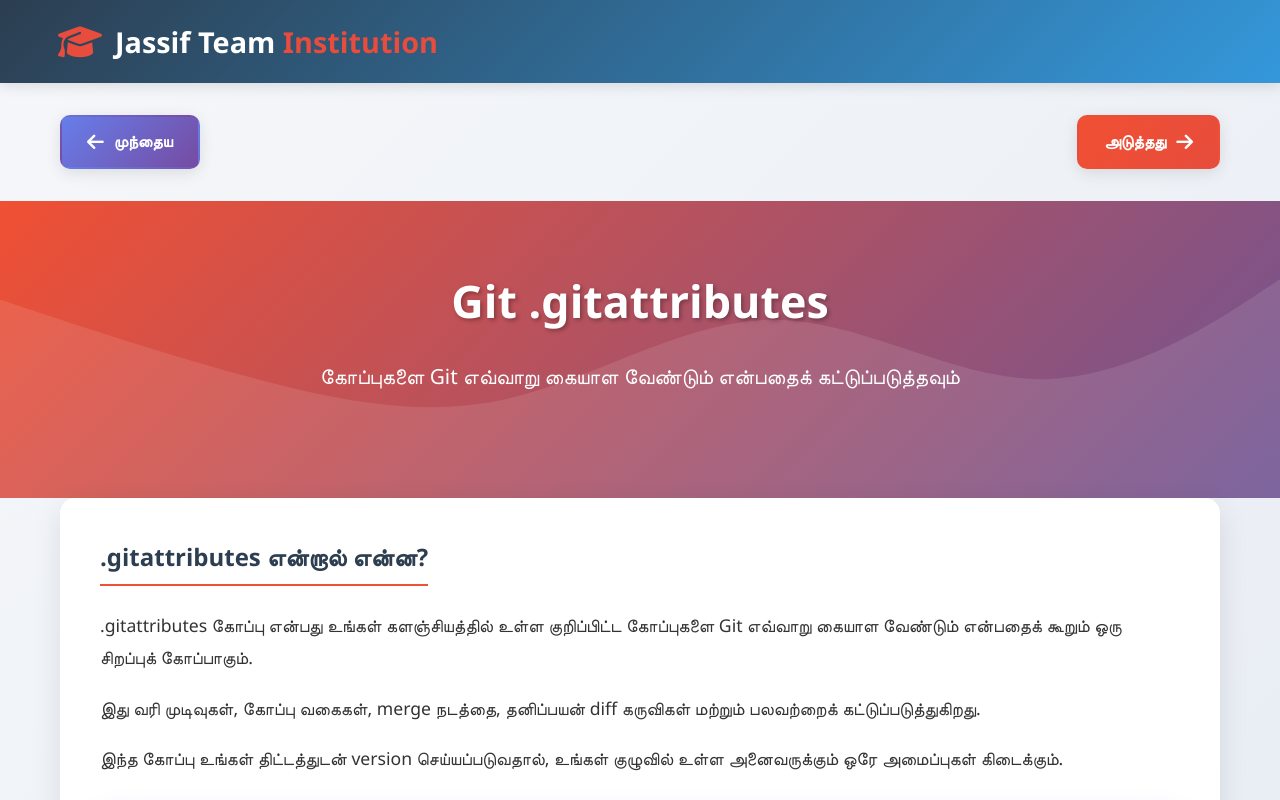
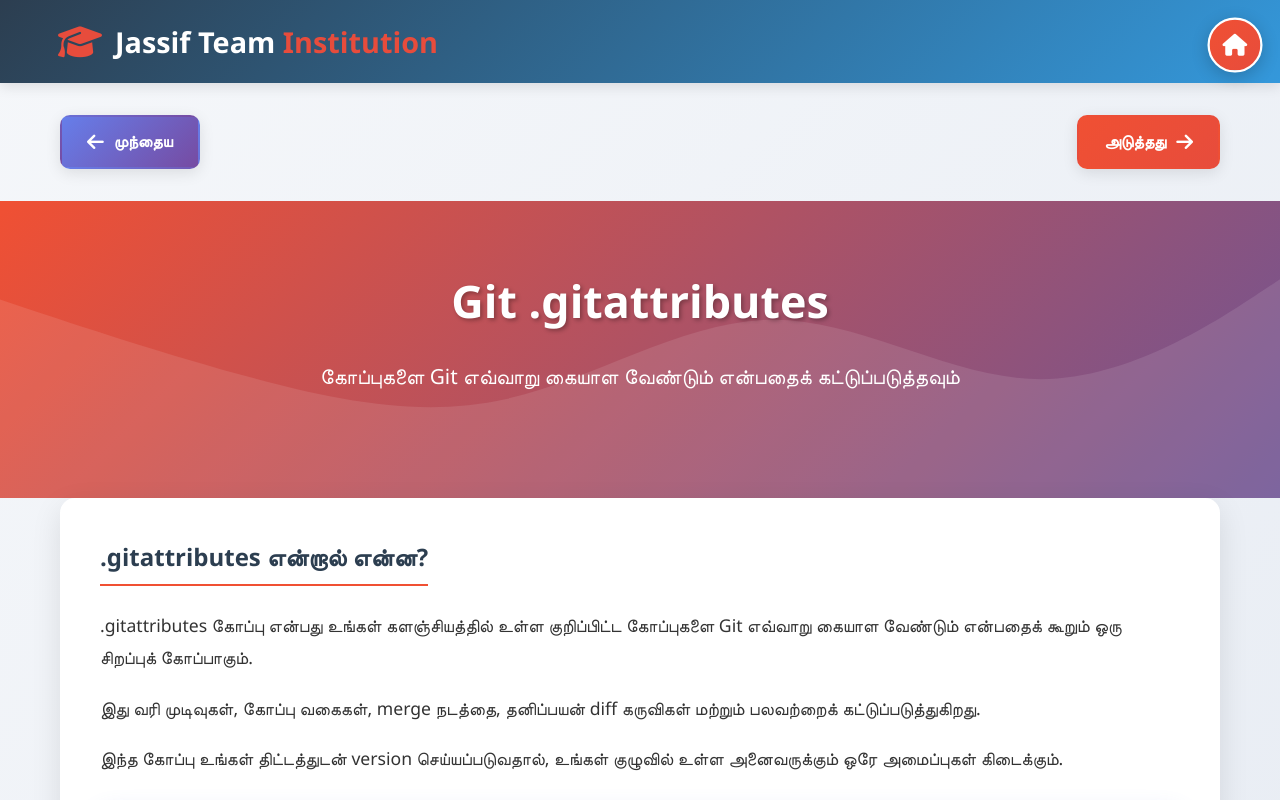
Before and after one commit to sivateam007/1, a plain HTML site: page index.html in a window 1280 px wide. Shown: the top 800 px of the page. Drawn offline with Linux system fonts and the light colour scheme.

Commit message:
Update index.html

```diff
--- a/index.html
+++ b/index.html
@@ -553,9 +553,8 @@
         });
     </script>
      <!-- Home Button -->
-    <a href="index.html" class="home-btn">
+    <a href="index.html" class="home-icon">
     <i class="fas fa-home"></i>
-    Home
 </a>
 </body>
 </html>
```
